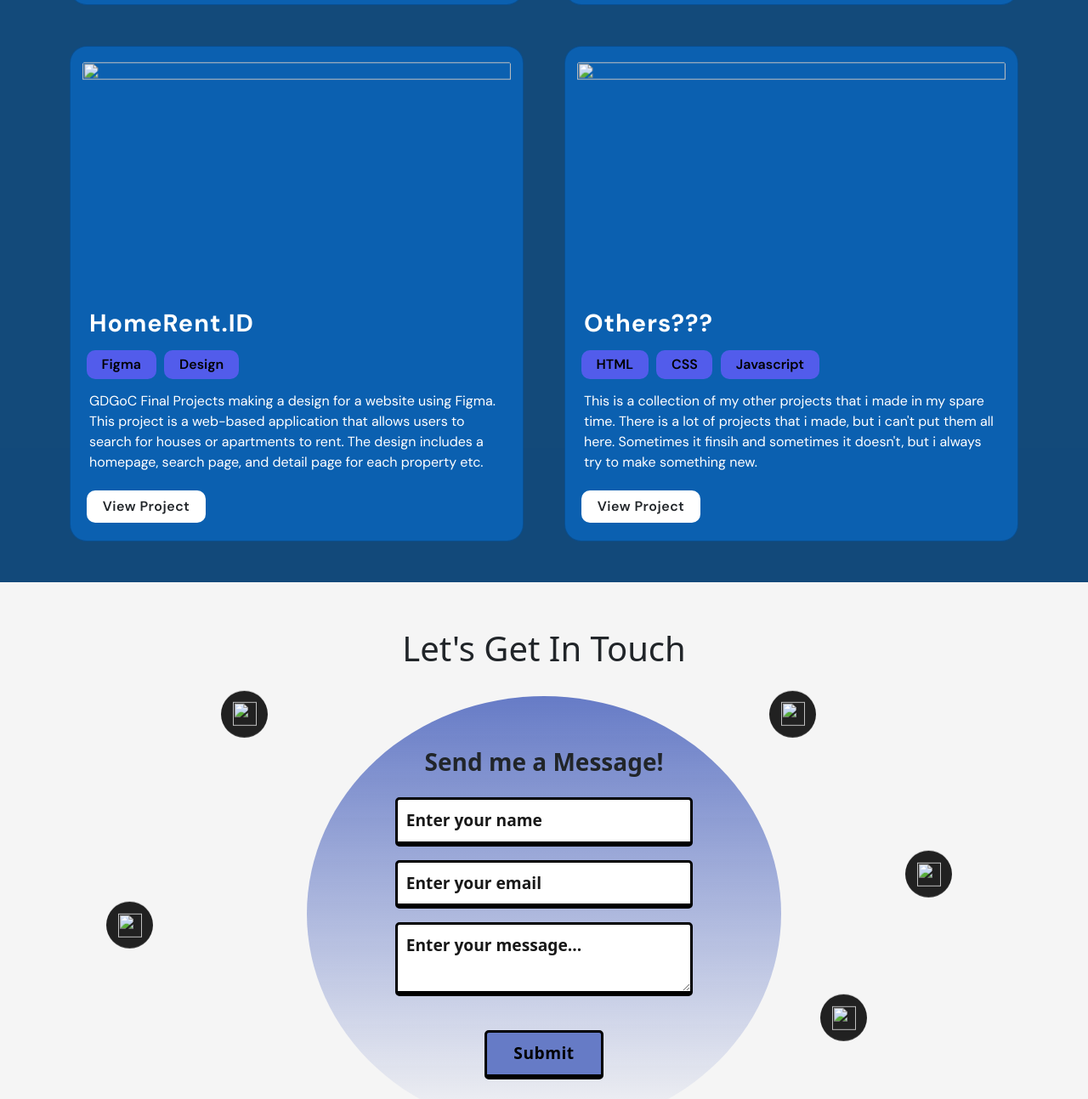
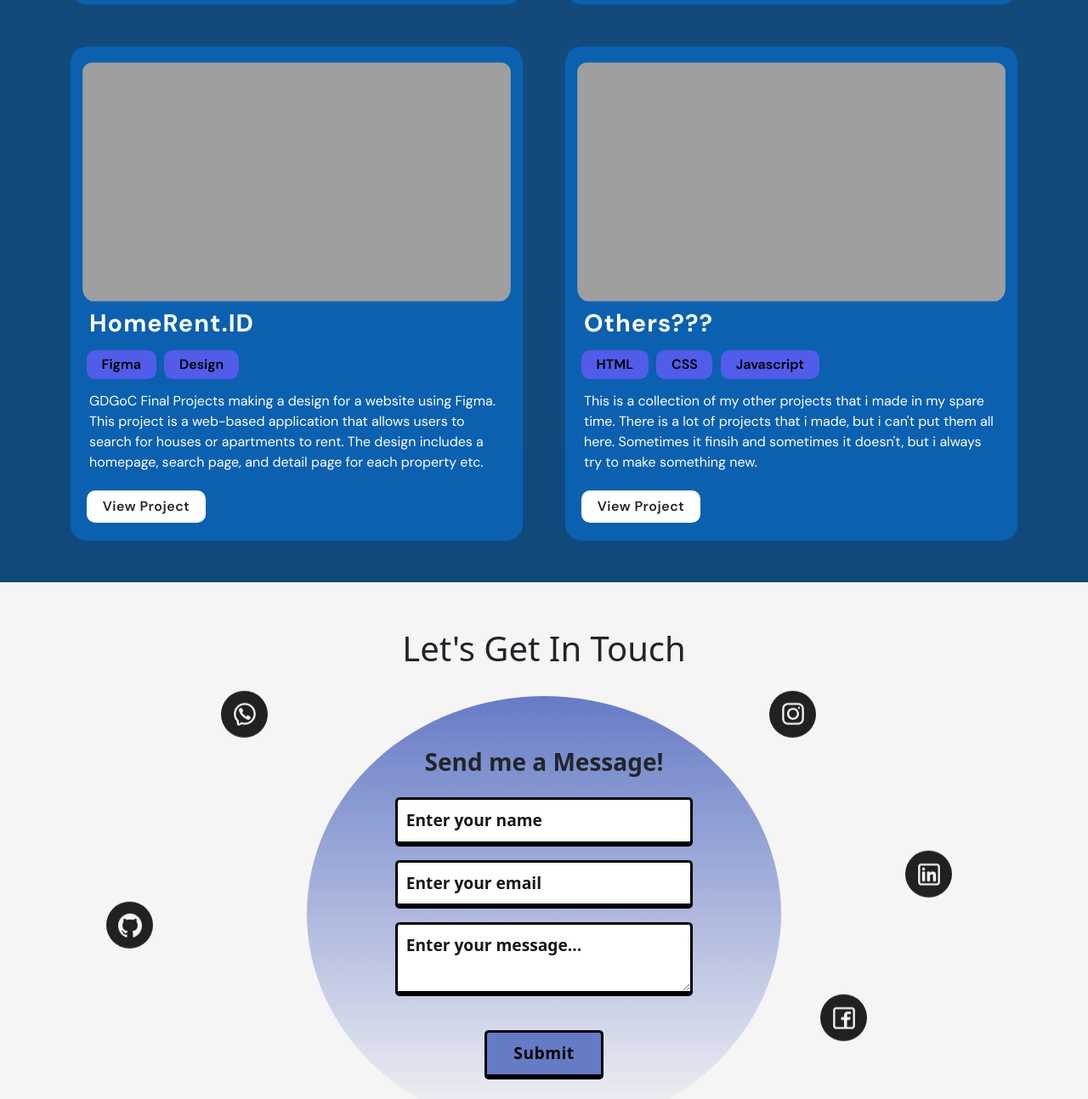
Before and after one commit to SecretCommander/FarrelPortfolio, a plain HTML site: page index.html in a window 1280 px wide. Shown: the part 3538-4831 px from the top of the page at 85% size. Drawn offline with nearby package versions, Linux system fonts and the light colour scheme; the site is published under a folder, as on GitHub Pages, so addresses that start at the root find nothing; a web font is replaced by a local one.

Commit message:
Bug Fix Images

```diff
--- a/index.html
+++ b/index.html
@@ -201,7 +201,7 @@
             <div class="row justify-content-between g-5">
                 <div class="col-sm-6 card-project" data-aos="fade-right" data-aos-duration="700">
                     <div class="card p-3">
-                        <img src="/project/finance.png" alt="" class="card-image">
+                        <img src="project/finance.png" alt="" class="card-image">
                         <div class="card-body">
                             <h5 class="card-title">
                                 Personal Finance Web Tracker
@@ -223,7 +223,7 @@
                 </div>
                 <div class="col-sm-6 card-project" data-aos="fade-left" data-aos-duration="700">
                     <div class="card p-3">
-                        <img src="/project/UKK.png" alt="" class="card-image">
+                        <img src="project/UKK.png" alt="" class="card-image">
                         <div class="card-body">
                             <h5 class="card-title">
                                 Memorize
@@ -244,7 +244,7 @@
                 </div>
                 <div class="col-sm-6 card-project" data-aos="fade-right" data-aos-duration="700">
                     <div class="card p-3">
-                        <img src="/project/toko.png" alt="" class="card-image">
+                        <img src="project/toko.png" alt="" class="card-image">
                         <div class="card-body">
                             <h5 class="card-title">
                                 Toko Tara (E-Commerce)
@@ -266,7 +266,7 @@
                 </div>
                 <div class="col-sm-6 card-project" data-aos="fade-left" data-aos-duration="700">
                     <div class="card p-3">
-                        <img src="/project/mobile.png" alt="" class="card-image">
+                        <img src="project/mobile.png" alt="" class="card-image">
                         <div class="card-body">
                             <h5 class="card-title">
                                 ABCD 5 Digital
@@ -286,7 +286,7 @@
                 </div>
                 <div class="col-sm-6 card-project" data-aos="fade-right" data-aos-duration="700">
                     <div class="card p-3">
-                        <img src="/project/figma.png" alt="" class="card-image">
+                        <img src="project/figma.png" alt="" class="card-image">
                         <div class="card-body">
                             <h5 class="card-title">
                                 HomeRent.ID
@@ -307,7 +307,7 @@
                 </div>
                 <div class="col-sm-6 card-project" data-aos="fade-left" data-aos-duration="700">
                     <div class="card p-3">
-                        <img src="/project/idk.png" alt="" class="card-image">
+                        <img src="project/idk.png" alt="" class="card-image">
                         <div class="card-body">
                             <h5 class="card-title">
                                 Others???
@@ -334,16 +334,16 @@
         <div class="container" data-aos="zoom-in">
             <h2 class="pt-2 pt-sm-4 pb-3 mb-3 text-center">Let's Get In Touch</h2>
             <div class="sosmed">
-                <div class="icon-cont icon-1"><a href="https://wa.me/628126364730"><img src="/icon/whatsapp.svg" alt=""
+                <div class="icon-cont icon-1"><a href="https://wa.me/628126364730"><img src="icon/whatsapp.svg" alt=""
                             srcset=""></a></div>
-                <div class="icon-cont icon-2"><a href="https://github.com/SecretCommander"><img src="/icon/github.svg"
+                <div class="icon-cont icon-2"><a href="https://github.com/SecretCommander"><img src="icon/github.svg"
                             alt="" srcset=""></a></div>
                 <div class="icon-cont icon-3"><a href="https://www.instagram.com/farrel_fff?igsh=bG5qMm91NTZsOXA4"><img
-                            src="/icon/instagram.svg" alt="" srcset=""></a></div>
+                            src="icon/instagram.svg" alt="" srcset=""></a></div>
                 <div class="icon-cont icon-4"><a href="https://www.linkedin.com/in/farrel-ardan-awaly-63b790295/"><img
-                            src="/icon/linkedin.svg" alt="" srcset=""></a></div>
+                            src="icon/linkedin.svg" alt="" srcset=""></a></div>
                 <div class="icon-cont icon-5"><a href="https://www.facebook.com/farrel.awaly/?locale=id_ID"><img
-                            src="/icon/facebook.svg" alt="" srcset=""></a></div>
+                            src="icon/facebook.svg" alt="" srcset=""></a></div>
             </div>
             <div class="component">
                 <div class="bubble">
@@ -359,17 +359,17 @@
             </div>
         </div>
         <div class="sosmed-2">
-            <div class="icon-cont icon-1"><a href="https://wa.me/628126364730"><img src="/icon/whatsapp.svg" alt=""
+            <div class="icon-cont icon-1"><a href="https://wa.me/628126364730"><img src="icon/whatsapp.svg" alt=""
                         srcset="">
                 </a></div>
-            <div class="icon-cont icon-2"><a href="https://github.com/SecretCommander"><img src="/icon/github.svg"
+            <div class="icon-cont icon-2"><a href="https://github.com/SecretCommander"><img src="icon/github.svg"
                         alt="" srcset=""></a></div>
             <div class="icon-cont icon-3"><a href="https://www.instagram.com/farrel_fff?igsh=bG5qMm91NTZsOXA4"><img
-                        src="/icon/instagram.svg" alt="" srcset=""></a></div>
+                        src="icon/instagram.svg" alt="" srcset=""></a></div>
             <div class="icon-cont icon-4"><a href="https://www.linkedin.com/in/farrel-ardan-awaly-63b790295/"><img
-                        src="/icon/linkedin.svg" alt="" srcset=""></a></div>
+                        src="icon/linkedin.svg" alt="" srcset=""></a></div>
             <div class="icon-cont icon-5"><a href="https://www.facebook.com/farrel.awaly/?locale=id_ID"><img
-                        src="/icon/facebook.svg" alt="" srcset=""></a></div>
+                        src="icon/facebook.svg" alt="" srcset=""></a></div>
         </div>
     </section>
 </main>
```
